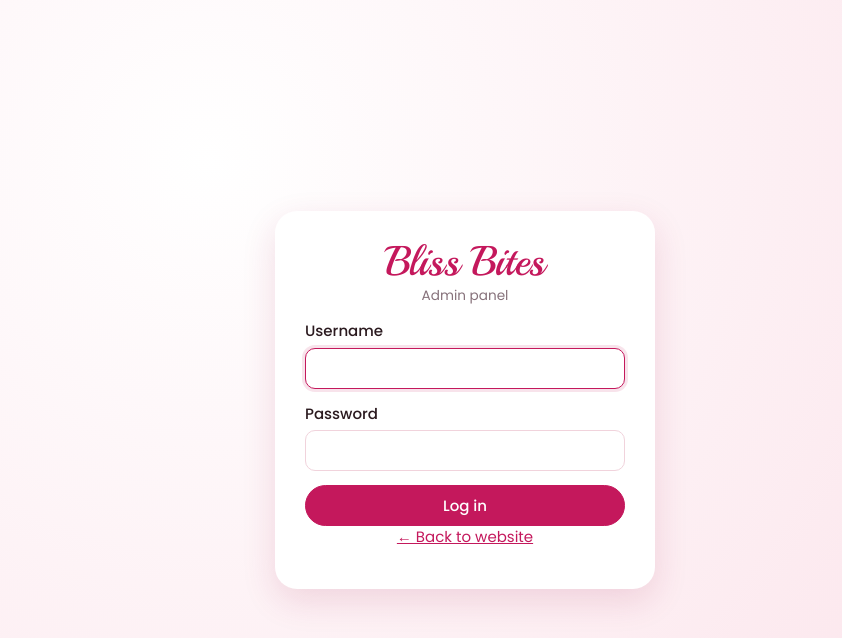
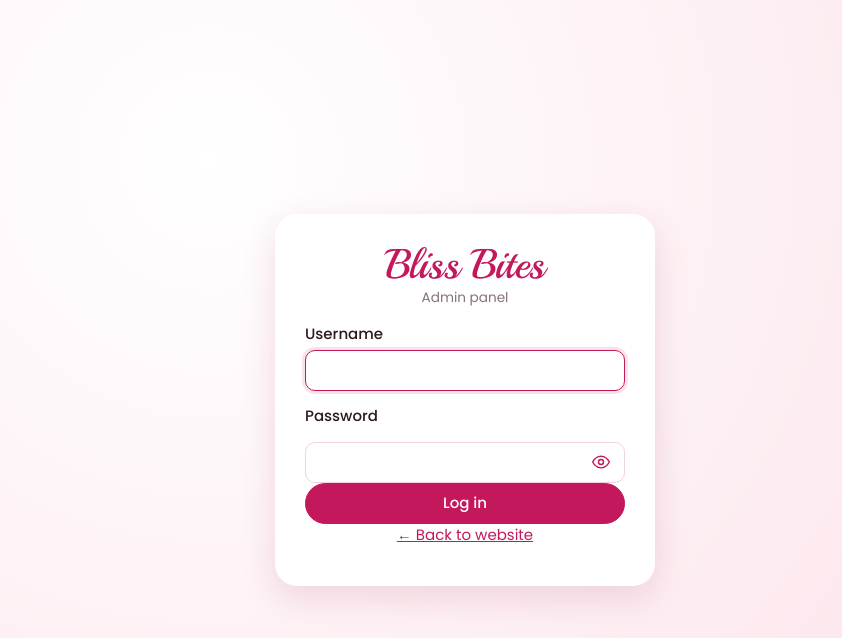
Before and after one commit to bizskill17/bakerywebsite, a PHP site: page /admin/login.php in a window 1280 px wide. Shown: the top 638 px of the page, without its empty margins (175-1017 px from the left). Run offline with PHP 8.4, Linux system fonts and the light colour scheme; some libraries are stand-ins or nearby versions.

Commit message:
Add show and hide password eye icon to admin login

```diff
--- a/admin/login.php
+++ b/admin/login.php
@@ -42,7 +42,7 @@ if ($_SERVER['REQUEST_METHOD'] === 'POST') {
 ?><!DOCTYPE html>
 <html lang="en"><head><meta charset="UTF-8"><meta name="viewport" content="width=device-width,initial-scale=1">
 <meta name="robots" content="noindex"><title>Log in · Bliss Bites Admin</title>
-<link rel="icon" href="../images/favicon.svg" type="image/svg+xml"><link rel="stylesheet" href="admin.css?v=6"></head>
+<link rel="icon" href="../images/favicon.svg" type="image/svg+xml"><link rel="stylesheet" href="admin.css?v=6"><style>.password-wrap{position:relative;display:block}.password-wrap input{width:100%;box-sizing:border-box;padding-right:48px}.password-toggle{position:absolute;right:5px;top:50%;transform:translateY(-50%);width:38px;height:34px;display:grid;place-items:center;background:transparent;border:0;color:#c2185b;cursor:pointer;border-radius:6px;padding:0}.password-toggle svg{width:20px;height:20px;fill:none;stroke:currentColor;stroke-width:1.7;stroke-linecap:round;stroke-linejoin:round}.password-toggle [hidden]{display:none!important}.password-toggle:focus-visible{outline:2px solid #c2185b}</style></head>
 <body class="auth-page">
   <form class="auth-card" method="post">
     <div class="auth-logo">Bliss Bites<small>Admin panel</small></div>
@@ -50,8 +50,8 @@ if ($_SERVER['REQUEST_METHOD'] === 'POST') {
     <?php if ($error): ?><div class="alert err"><?= h($error) ?></div><?php endif; ?>
     <?= csrf_field() ?>
     <label>Username<input name="username" value="<?= h($username) ?>" required autofocus autocomplete="username"></label>
-    <label>Password<input type="password" name="password" required autocomplete="current-password"></label>
+    <label for="admin-password">Password</label><div class="password-wrap"><input id="admin-password" type="password" name="password" required autocomplete="current-password"><button type="button" class="password-toggle" id="password-toggle" aria-label="Show password" aria-pressed="false" title="Show password"><svg viewBox="0 0 24 24" aria-hidden="true"><path d="M2 12s3.6-7 10-7 10 7 10 7-3.6 7-10 7-10-7-10-7Z"/><circle cx="12" cy="12" r="3"/><path id="eye-slash" d="M3 3l18 18" hidden/></svg></button></div>
     <button class="btn block" type="submit">Log in</button>
     <p class="muted center"><a href="../">← Back to website</a></p>
   </form>
-</body></html>
+<script>const password=document.getElementById('admin-password'),toggle=document.getElementById('password-toggle');toggle.addEventListener('click',()=>{const visible=password.type==='password';password.type=visible?'text':'password';const label=visible?'Hide password':'Show password';toggle.setAttribute('aria-label',label);toggle.setAttribute('aria-pressed',String(visible));toggle.title=label;document.getElementById('eye-slash').toggleAttribute('hidden',!visible)});</script></body></html>
```
